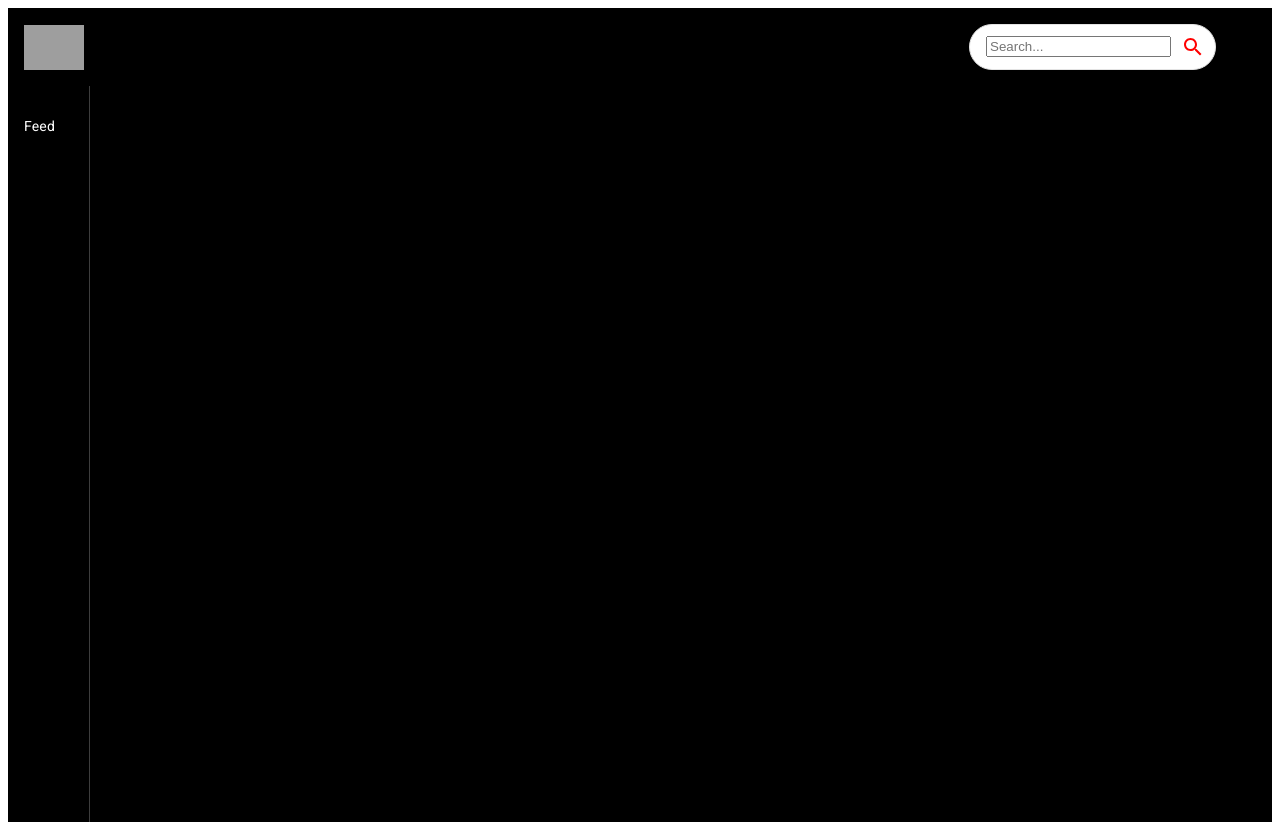
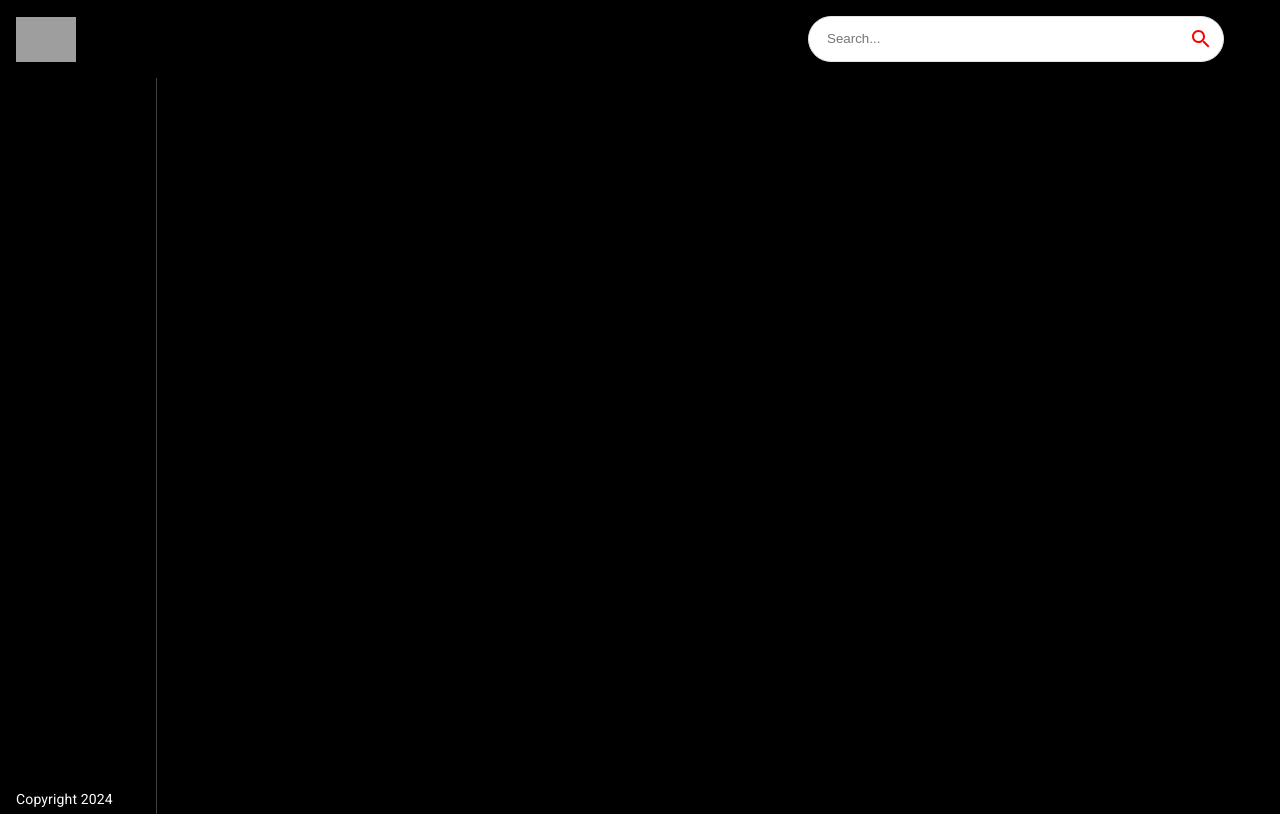
Before and after one commit to AnkurRam2002/YouTube-UI-Clone, a React (Create React App) app: page / in a window 1280 px wide. Built offline with nearby package versions, Linux system fonts and the light colour scheme; grey boxes are pictures that could not be loaded.

Commit message:
removed css error and added sidebar

```diff
--- a/src/components/Feed.jsx
+++ b/src/components/Feed.jsx
@@ -1,13 +1,15 @@
 import React from 'react'
-import { useState, useEffect } from 'react'
 import { Box, Stack, Typography } from '@mui/material'
+import Sidebar from './Sidebar.jsx'
+import '../index.css';
+
 
 const Feed = () => {
   return (
     <Stack sx={{ flexDirection: {sx: 'column', md: 'row' }}}>
       <Box sx={{ height: { sx:'auto', md: '92vh' }, borderRight: '1px solid #3d3d3d', px: { sx: 0, md: 2 }}}>
-        Sidebar
-        <Typography className='copyright' variant='body2' sx={{ mt: 1.5, color: '#fff'}}>Feed</Typography>
+      <Sidebar />
+      <Typography className='copyright' variant='body2' sx={{ mt: 1.5, color: '#fff'}}>Copyright 2024</Typography>
       </Box>
     </Stack>
   )
--- a/src/components/SearchBar.jsx
+++ b/src/components/SearchBar.jsx
@@ -1,8 +1,7 @@
 import React from 'react'
-import { useState } from 'react';
-import { useNavigate } from 'react-router-dom';
 import { Paper, IconButton } from '@mui/material';
 import { Search } from '@mui/icons-material';
+import '../index.css'
 
 const SearchBar = () => {
   return (
--- /dev/null
+++ b/src/components/Sidebar.jsx
@@ -0,0 +1,19 @@
+import React from 'react'
+import { Stack } from '@mui/material';
+import categories from '../utils/constants.js';
+import '../index.css'
+
+const Sidebar = () => {
+    return (
+    <Stack direction='row' sx={{ overflowY: 'auto', height: { sx: 'auto', md: '95%' }, flexDirection: { md: 'column' }}}>
+        {categories.map((category) => (
+           <button className='category-btn'>
+             <span>{category.icon}</span>
+             <span>{category.name}</span>
+           </button>
+        ))}
+    </Stack>
+    )
+}
+
+export default Sidebar
--- a/src/components/index.js
+++ b/src/components/index.js
@@ -3,4 +3,5 @@
 export { default as VideoDetail } from './VideoDetail'
 export { default as ChannelDetail } from './ChannelDetail'
 export { default as SearchFeed } from './SearchFeed'
+export { default as Sidebar } from './Sidebar'
 // Path: youtube-clone/src/components/index.js
--- a/src/utils/constants.js
+++ b/src/utils/constants.js
@@ -14,7 +14,7 @@
 
 export const logo = 'https://i.ibb.co/s9Qys2j/logo.png';
 
-export const categories = [
+const categories = [
   { name: 'New', icon: <HomeIcon />, },
   { name: 'JS Mastery', icon: <CodeIcon />, },
   { name: 'Coding', icon: <CodeIcon />, },
@@ -40,3 +40,5 @@
 export const demoChannelTitle = 'JavaScript Mastery';
 export const demoVideoTitle = 'Build and Deploy 5 JavaScript & React API Projects in 10 Hours - Full Course | RapidAPI';
 export const demoProfilePicture = 'http://dergipark.org.tr/assets/app/images/buddy_sample.png'
+
+export default categories;
```
